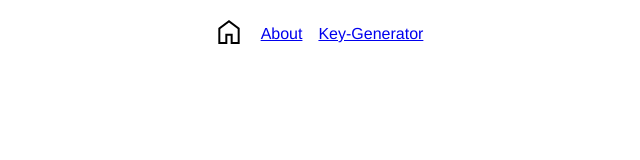
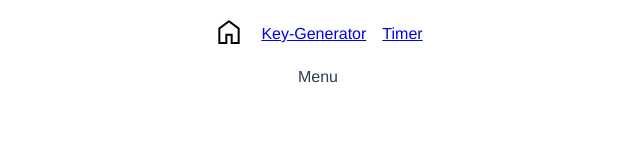
Before and after one commit to Nickvs99/piano-school, a Vue app: page /timer in a window 1280 px wide. Before the commit this address had no page. Shown: the top 160 px of the page, without its empty margins (322-962 px from the left). Built offline with nearby package versions, Linux system fonts and the light colour scheme.

Commit message:
Setup timer structure

```diff
--- a/src/components/NavBar.vue
+++ b/src/components/NavBar.vue
@@ -2,8 +2,8 @@
 
 <nav class="navbar">
     <router-link class="navbar-item" to="/"><HomeIcon class="navbar-svg"/></router-link>
-    <router-link class="navbar-item" to="/about">About</router-link>
     <router-link class="navbar-item" to="/key-generator">Key-Generator</router-link>
+    <router-link class="navbar-item" to="/timer">Timer</router-link>
 </nav>
 
 </template>
--- a/src/router/index.js
+++ b/src/router/index.js
@@ -3,6 +3,8 @@ import { createRouter, createWebHistory } from "vue-router";
 import AboutView from "@/views/AboutView.vue";
 import HomeView from "@/views/HomeView.vue";
 import KeyGeneratorView from "@/views/KeyGeneratorView.vue";
+import TimerView from "@/views/TimerView.vue";
+import TimerMenuView from "@/views/TimerMenuView.vue";
 
 const routes = [
     {
@@ -20,6 +22,18 @@ const routes = [
         name: "key-generator",
         component: KeyGeneratorView,
     },
+    {
+        path: "/timer",
+        name: "timer-menu",
+        component: TimerMenuView,
+    },
+    {
+        path: "/timer/:time",
+        name: "timer",
+        component: TimerView,
+    }
+
+
 ];
 
 const router = createRouter({
--- /dev/null
+++ b/src/views/TimerMenuView.vue
@@ -0,0 +1,15 @@
+<template>
+
+<div>
+    Menu
+</div>
+
+</template>
+
+<script>
+
+</script>
+
+<style lang="scss" scoped>
+
+</style>
--- /dev/null
+++ b/src/views/TimerView.vue
@@ -0,0 +1,15 @@
+<template>
+
+<div>
+    Timer
+</div>
+
+</template>
+
+<script>
+
+</script>
+
+<style lang="scss" scoped>
+
+</style>
```
